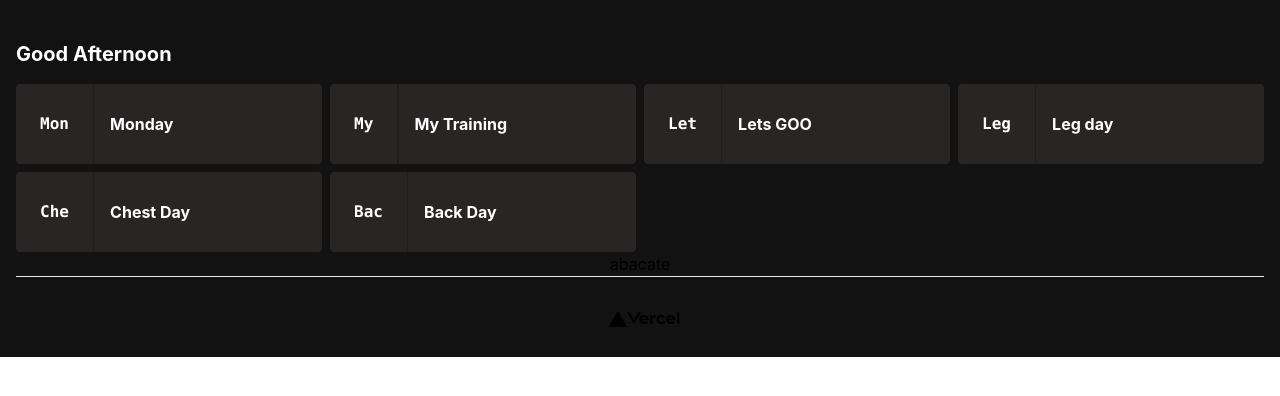
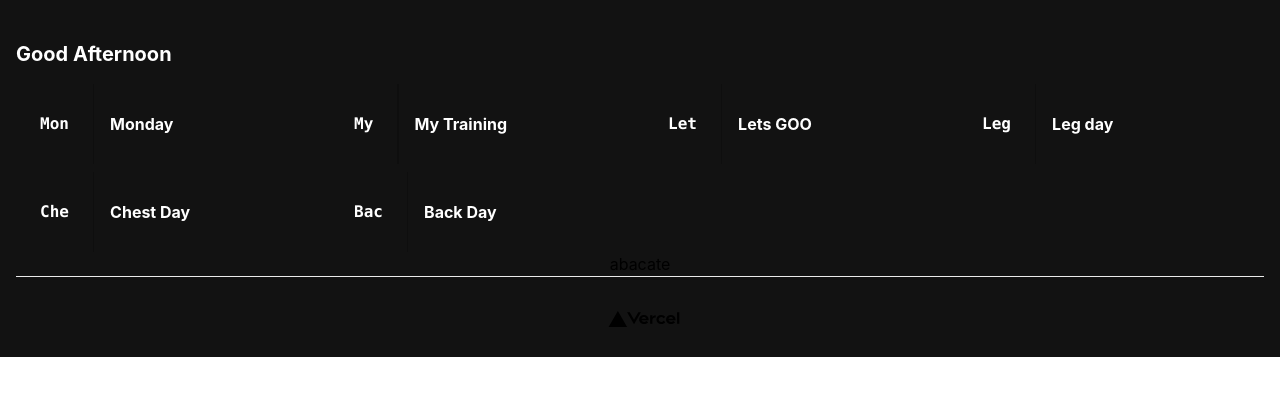
Before and after one commit to Prokopetz/gym-web, a Next.js app: page / in a window 1280 px wide. Shown: the top 396 px of the page. Built offline with nearby package versions, Linux system fonts and the light colour scheme.

Commit message:
style: change hover opacity for tile

```diff
--- a/components/PlaylistTile.tsx
+++ b/components/PlaylistTile.tsx
@@ -11,7 +11,7 @@ const PlaylistTile = ({ name, id }: PlaylistTileProps) => {
 
   return (
     <div
-      className="group h-12 flex items-center select-none bg-warmGray-800 cursor-pointer rounded text-white lg:h-20 hover:opacity-80 hover:bg-warmGray-700 hover:duration-300"
+      className="group h-12 flex items-center select-none bg-card cursor-pointer rounded text-white lg:h-20 hover:bg-opacity-60 hover:bg-warmGray-700 duration-300"
       onClick={() => router.push(`/playlist/${id}`)}
     >
       <span className="p-4 lg:p-6 font-bold font-mono text-klaus">
@@ -23,7 +23,7 @@ const PlaylistTile = ({ name, id }: PlaylistTileProps) => {
           {name}
         </span>
       </div>
-      <span className="mr-6 hidden lg:block opacity-0 group-hover:opacity-100 hover:duration-300">{`>`}</span>
+      <span className="mr-6 hidden lg:block opacity-0 group-hover:opacity-100 duration-300">{`>`}</span>
     </div>
   );
 };
```
